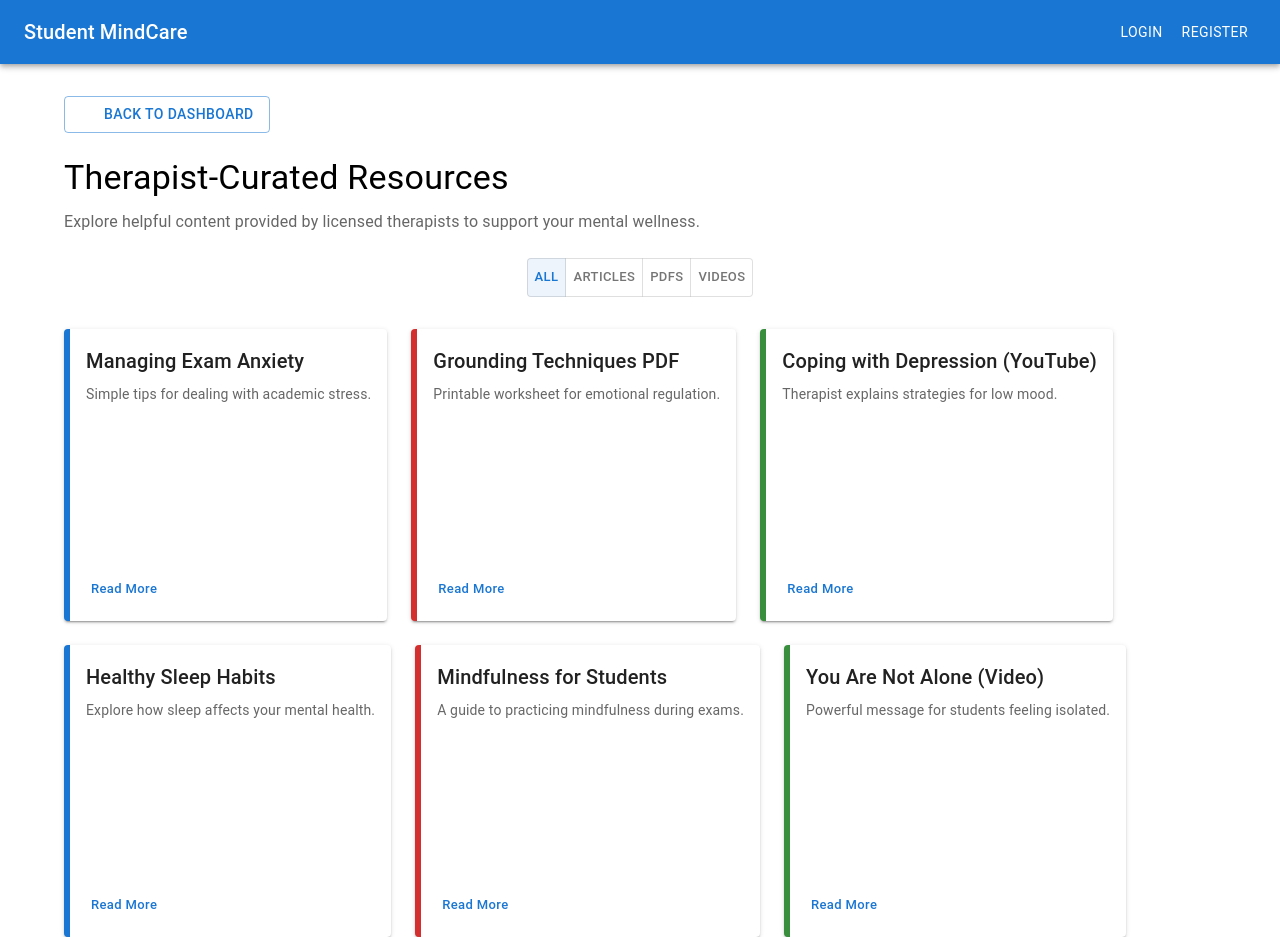
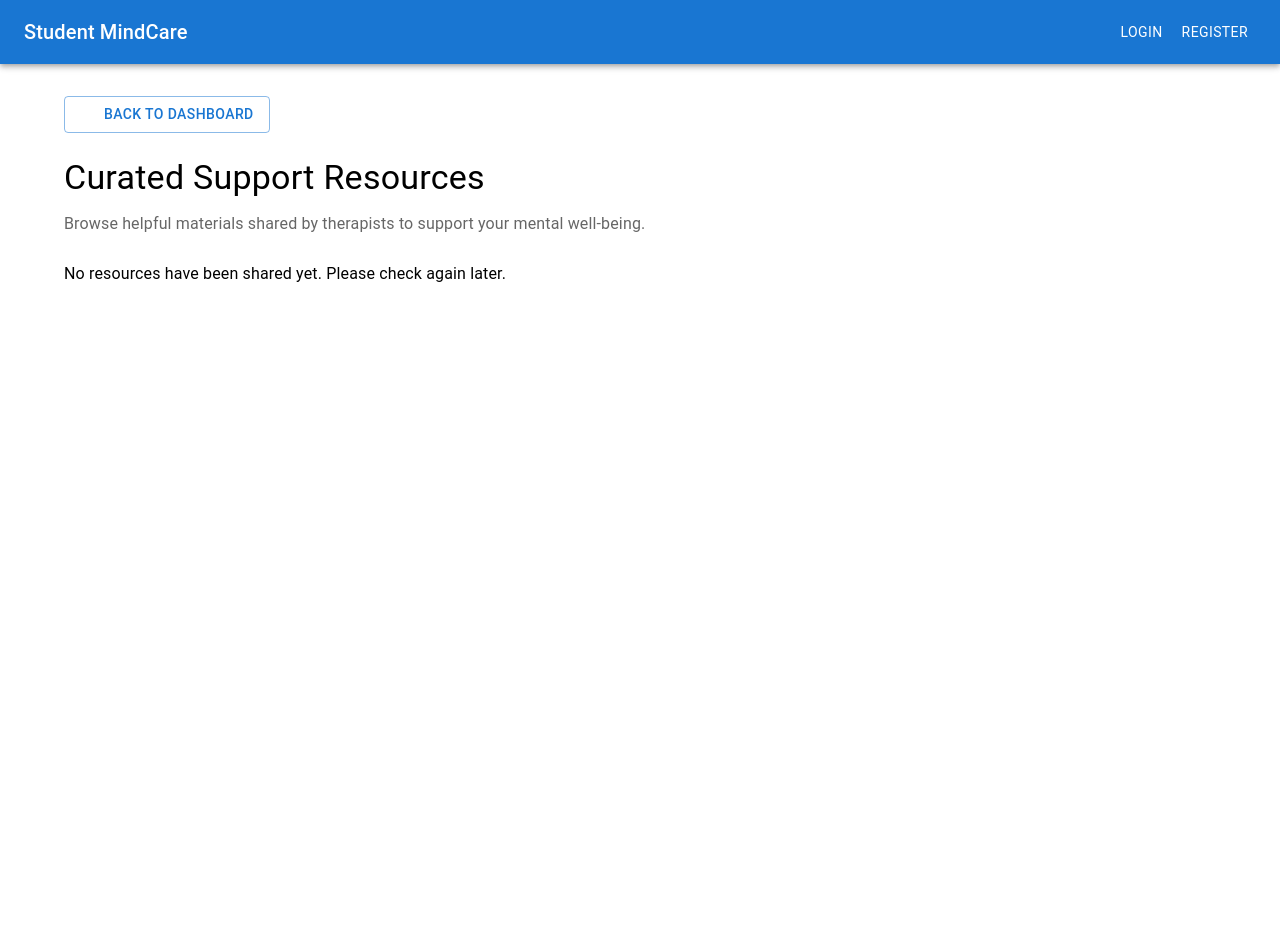
Before and after one commit to MaryQueenvine/CS_Project1, a React (Create React App) app: page /student-resources in a window 1280 px wide. After the commit the page ends 800 px from the top, so only its background shows below. Built offline with nearby package versions, Linux system fonts and the light colour scheme; some icons are missing.

Commit message:
Add Therapist Resources management page with functionality to upload and display resources

```diff
--- a/src/components/TherapistDashboard.jsx
+++ b/src/components/TherapistDashboard.jsx
@@ -5,12 +5,14 @@ import {
   Button, Box, Avatar
 } from '@mui/material';
 import { useNavigate } from 'react-router-dom';
+
 import AssignmentIndIcon from '@mui/icons-material/AssignmentInd';
 import EventAvailableIcon from '@mui/icons-material/EventAvailable';
 import ReportProblemIcon from '@mui/icons-material/ReportProblem';
 import ChatIcon from '@mui/icons-material/Chat';
 import SettingsIcon from '@mui/icons-material/Settings';
 import MoodBadIcon from '@mui/icons-material/MoodBad';
+import LibraryBooksIcon from '@mui/icons-material/LibraryBooks';
 
 const features = [
   {
@@ -54,12 +56,20 @@ const features = [
     color: 'success'
   },
   {
+    title: 'Manage Resources',
+    description: 'Upload support materials for students.',
+    icon: <LibraryBooksIcon fontSize="large" />,
+    action: 'Upload Resources',
+    route: '/therapist-resources',
+    color: 'warning'
+  },
+  {
     title: 'Profile Settings',
     description: 'Edit your contact info and license file.',
     icon: <SettingsIcon fontSize="large" />,
     action: 'Edit Profile',
     route: '/therapist-profile',
-    color: 'warning'
+    color: 'secondary'
   }
 ];
 
--- a/src/pages/StudentResourcesPage.jsx
+++ b/src/pages/StudentResourcesPage.jsx
@@ -1,83 +1,20 @@
-import React, { useState } from 'react';
+// src/pages/StudentResourcesPage.jsx
+import React, { useEffect, useState } from 'react';
 import {
-  Container, Box, Typography, Button, Paper, Link, Grid,
-  ToggleButton, ToggleButtonGroup, Dialog, DialogTitle,
-  DialogContent, DialogActions
+  Container, Typography, Card, CardContent, Grid,
+  Button, Box
 } from '@mui/material';
 import ArrowBackIcon from '@mui/icons-material/ArrowBack';
 import { useNavigate } from 'react-router-dom';
 
-const sampleResources = [
-  {
-    title: "Managing Exam Anxiety",
-    type: "article",
-    description: "Simple tips for dealing with academic stress.",
-    link: "https://www.mind.org.uk/information-support/types-of-mental-health-problems/anxiety-and-panic-attacks/self-care-for-anxiety/"
-  },
-  {
-    title: "Grounding Techniques PDF",
-    type: "pdf",
-    description: "Printable worksheet for emotional regulation.",
-    link: "https://www.therapistaid.com/worksheets/grounding-techniques.pdf"
-  },
-  {
-    title: "Coping with Depression (YouTube)",
-    type: "video",
-    description: "Therapist explains strategies for low mood.",
-    link: "https://www.youtube.com/watch?v=5k3FVbz1rLE"
-  },
-  {
-    title: "Healthy Sleep Habits",
-    type: "article",
-    description: "Explore how sleep affects your mental health.",
-    link: "https://www.sleepfoundation.org/sleep-hygiene"
-  },
-  {
-    title: "Mindfulness for Students",
-    type: "pdf",
-    description: "A guide to practicing mindfulness during exams.",
-    link: "https://www.therapistaid.com/worksheets/mindfulness-exercises.pdf"
-  },
-  {
-    title: "You Are Not Alone (Video)",
-    type: "video",
-    description: "Powerful message for students feeling isolated.",
-    link: "https://www.youtube.com/watch?v=VTTIhv6e_HU"
-  }
-];
+const StudentResourcesPage = () => {
+  const [resources, setResources] = useState([]);
+  const navigate = useNavigate();
 
-const getBorderColor = (type) => {
-  switch (type) {
-    case 'article': return '#1976d2'; // blue
-    case 'pdf': return '#d32f2f';     // red
-    case 'video': return '#388e3c';   // green
-    default: return '#888';
-  }
-};
-
-const StudentResourcesPage = () => {
-  const navigate = useNavigate();
-  const [filter, setFilter] = useState('all');
-  const [openModal, setOpenModal] = useState(false);
-  const [selectedResource, setSelectedResource] = useState(null);
-
-  const handleFilterChange = (_, newFilter) => {
-    if (newFilter !== null) setFilter(newFilter);
-  };
-
-  const filteredResources = filter === 'all'
-    ? sampleResources
-    : sampleResources.filter(res => res.type === filter);
-
-  const handleOpenModal = (resource) => {
-    setSelectedResource(resource);
-    setOpenModal(true);
-  };
-
-  const handleCloseModal = () => {
-    setOpenModal(false);
-    setSelectedResource(null);
-  };
+  useEffect(() => {
+    const saved = JSON.parse(localStorage.getItem('therapistResources')) || [];
+    setResources(saved);
+  }, []);
 
   return (
     <Container maxWidth="lg" sx={{ mt: 4 }}>
@@ -91,111 +28,46 @@ const StudentResourcesPage = () => {
       </Button>
 
       <Typography variant="h4" gutterBottom>
-        Therapist-Curated Resources
+        Curated Support Resources
+      </Typography>
+      <Typography variant="subtitle1" gutterBottom color="text.secondary">
+        Browse helpful materials shared by therapists to support your mental well-being.
       </Typography>
 
-      <Typography variant="body1" color="text.secondary" sx={{ mb: 3 }}>
-        Explore helpful content provided by licensed therapists to support your mental wellness.
+      {resources.length === 0 ? (
+        <Typography variant="body1" sx={{ mt: 3 }}>
+          No resources have been shared yet. Please check again later.
         </Typography>
-
-      {/* Filter Section */}
-      <Box textAlign="center" sx={{ mb: 4 }}>
-        <ToggleButtonGroup
-          value={filter}
-          exclusive
-          onChange={handleFilterChange}
+      ) : (
+        <Grid container spacing={3} sx={{ mt: 2 }}>
+          {resources.map((res, idx) => (
+            <Grid item xs={12} sm={6} md={4} key={idx}>
+              <Card elevation={3}>
+                <CardContent>
+                  <Typography variant="h6" gutterBottom>
+                    {res.title}
+                  </Typography>
+                  <Typography variant="body2" color="text.secondary" sx={{ mb: 2 }}>
+                    Shared on {new Date(res.createdAt).toLocaleDateString()}
+                  </Typography>
+                  <Box>
+                    <Button
+                      variant="contained"
                       color="primary"
-          size="small"
+                      fullWidth
+                      href={res.link}
+                      target="_blank"
+                      rel="noopener noreferrer"
                     >
-          <ToggleButton value="all">All</ToggleButton>
-          <ToggleButton value="article">Articles</ToggleButton>
-          <ToggleButton value="pdf">PDFs</ToggleButton>
-          <ToggleButton value="video">Videos</ToggleButton>
-        </ToggleButtonGroup>
-      </Box>
-
-      {/* Resource Cards */}
-      <Grid container spacing={3}>
-        {filteredResources.map((res, idx) => (
-          <Grid item xs={12} sm={6} md={4} key={idx}>
-            <Paper
-              sx={{
-                p: 2,
-                height: 260,
-                display: 'flex',
-                flexDirection: 'column',
-                justifyContent: 'space-between',
-                borderLeft: `6px solid ${getBorderColor(res.type)}`,
-                transition: 'transform 0.2s, box-shadow 0.3s',
-                '&:hover': {
-                  transform: 'translateY(-4px)',
-                  boxShadow: 6
-                }
-              }}
-              elevation={2}
-            >
-              <Box sx={{ mb: 2 }}>
-                <Typography variant="h6" gutterBottom noWrap>{res.title}</Typography>
-                <Typography
-                  variant="body2"
-                  color="text.secondary"
-                  sx={{
-                    overflow: 'hidden',
-                    textOverflow: 'ellipsis',
-                    display: '-webkit-box',
-                    WebkitLineClamp: 3,
-                    WebkitBoxOrient: 'vertical'
-                  }}
-                >
-                  {res.description}
-                </Typography>
-              </Box>
-
-              <Box mt="auto">
-                <Button
-                  size="small"
-                  variant="text"
-                  onClick={() => handleOpenModal(res)}
-                  sx={{ color: 'primary.main', textTransform: 'none' }}
-                >
-                  Read More
+                      Open Resource
                     </Button>
                   </Box>
-            </Paper>
+                </CardContent>
+              </Card>
             </Grid>
           ))}
         </Grid>
-
-      {/* Read More Modal */}
-      <Dialog
-        open={openModal}
-        onClose={handleCloseModal}
-        fullWidth
-        maxWidth="sm"
-      >
-        <DialogTitle>{selectedResource?.title}</DialogTitle>
-        <DialogContent dividers>
-          <Typography variant="body1" sx={{ mb: 2 }}>
-            {selectedResource?.description}
-          </Typography>
-          <Link
-            href={selectedResource?.link}
-            target="_blank"
-            rel="noopener"
-            underline="hover"
-            sx={{ color: 'primary.main' }}
-          >
-            Open {selectedResource?.type === 'pdf'
-              ? 'PDF'
-              : selectedResource?.type === 'video'
-              ? 'Video'
-              : 'Article'}
-          </Link>
-        </DialogContent>
-        <DialogActions>
-          <Button onClick={handleCloseModal}>Close</Button>
-        </DialogActions>
-      </Dialog>
+      )}
     </Container>
   );
 };
--- /dev/null
+++ b/src/pages/TherapistResourcesPage.jsx
@@ -0,0 +1,98 @@
+// src/pages/TherapistResourcesPage.jsx
+import React, { useState, useEffect } from 'react';
+import {
+  Container, Typography, Box, TextField, Button,
+  Paper, List, ListItem, ListItemText, Divider
+} from '@mui/material';
+import ArrowBackIcon from '@mui/icons-material/ArrowBack';
+import { useNavigate } from 'react-router-dom';
+
+const TherapistResourcesPage = () => {
+  const navigate = useNavigate();
+  const [resources, setResources] = useState([]);
+  const [title, setTitle] = useState('');
+  const [link, setLink] = useState('');
+
+  useEffect(() => {
+    const saved = JSON.parse(localStorage.getItem('therapistResources')) || [];
+    setResources(saved);
+  }, []);
+
+  const handleAdd = () => {
+    if (!title.trim() || !link.trim()) return;
+    const newResource = { title, link, createdAt: new Date().toISOString() };
+    const updated = [newResource, ...resources];
+    setResources(updated);
+    localStorage.setItem('therapistResources', JSON.stringify(updated));
+    setTitle('');
+    setLink('');
+  };
+
+  return (
+    <Container maxWidth="md" sx={{ mt: 4 }}>
+      <Button
+        startIcon={<ArrowBackIcon />}
+        variant="outlined"
+        onClick={() => navigate('/dashboard-therapist')}
+        sx={{ mb: 3 }}
+      >
+        Back to Dashboard
+      </Button>
+
+      <Typography variant="h4" gutterBottom>
+        Manage Student Resources
+      </Typography>
+      <Typography variant="subtitle1" gutterBottom color="text.secondary">
+        Upload useful resources that will be visible to students.
+      </Typography>
+
+      <Paper sx={{ p: 3, mt: 3, mb: 4 }}>
+        <Typography variant="h6" gutterBottom>Add New Resource</Typography>
+        <TextField
+          label="Resource Title"
+          fullWidth
+          value={title}
+          onChange={(e) => setTitle(e.target.value)}
+          sx={{ mb: 2 }}
+        />
+        <TextField
+          label="Resource Link"
+          fullWidth
+          value={link}
+          onChange={(e) => setLink(e.target.value)}
+          sx={{ mb: 2 }}
+        />
+        <Button variant="contained" onClick={handleAdd}>Add Resource</Button>
+      </Paper>
+
+      <Typography variant="h6" gutterBottom>Uploaded Resources</Typography>
+      {resources.length === 0 ? (
+        <Typography>No resources uploaded yet.</Typography>
+      ) : (
+        <List>
+          {resources.map((res, idx) => (
+            <React.Fragment key={idx}>
+              <ListItem>
+                <ListItemText
+                  primary={res.title}
+                  secondary={
+                    <>
+                      <a href={res.link} target="_blank" rel="noopener noreferrer">
+                        {res.link}
+                      </a>
+                      <br />
+                      Uploaded on {new Date(res.createdAt).toLocaleString()}
+                    </>
+                  }
+                />
+              </ListItem>
+              <Divider />
+            </React.Fragment>
+          ))}
+        </List>
+      )}
+    </Container>
+  );
+};
+
+export default TherapistResourcesPage;
```
Also changed, not shown: src/routes/AppRoutes.jsx (+5 -10 lines). Lines whose indentation alone changed are shown as unchanged.
